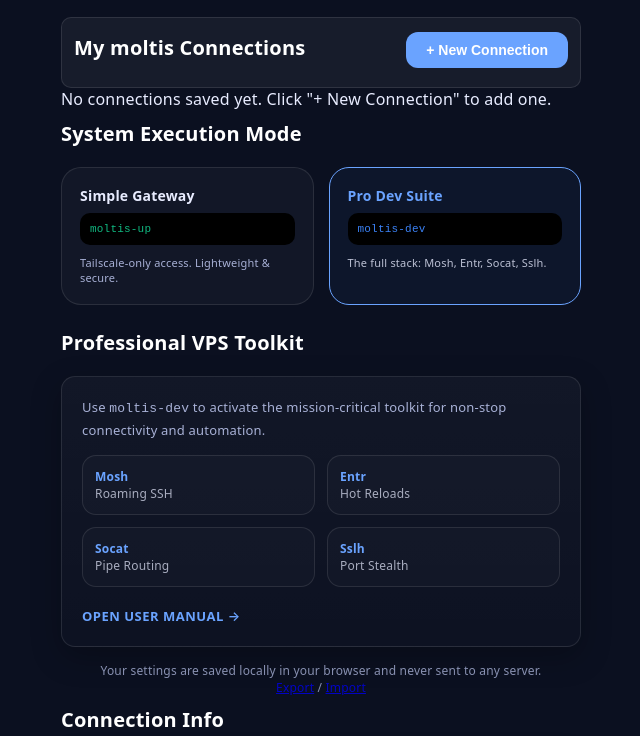
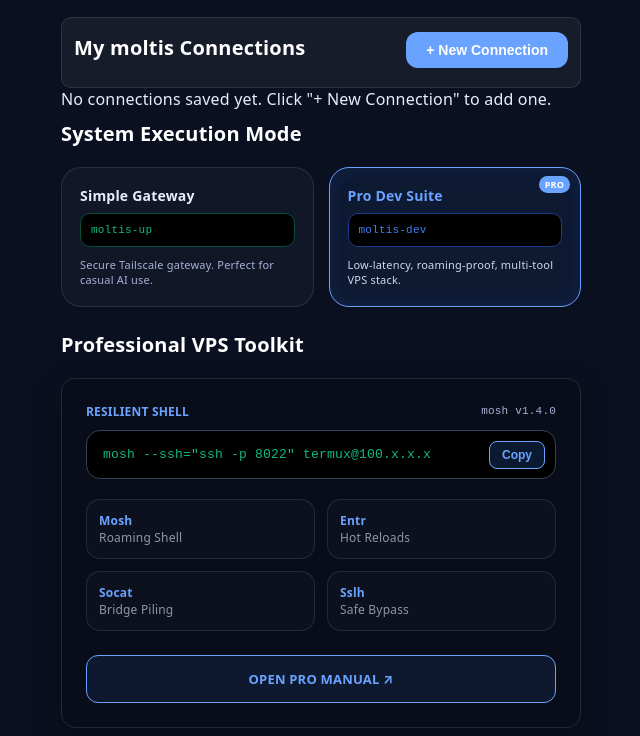
Before and after one commit to Muxd21/moltis-termux, a plain HTML site: page index.html in a window 1280 px wide. Shown: the part 110-846 px from the top of the page, without its empty margins (319-959 px from the left). Drawn offline with Linux system fonts and the light colour scheme.

Commit message:
Docs: Update README and Dashboard with Professional Suite usage guides

```diff
--- a/index.html
+++ b/index.html
@@ -407,50 +407,67 @@
       <div class="card-title">System Execution Mode</div>
       <div style="display: grid; grid-template-columns: 1fr 1fr; gap: 15px; margin-bottom: 24px;">
         <div
-          style="background: rgba(255,255,255,0.03); padding: 18px; border-radius: 20px; border: 1px solid var(--border);">
+          style="background: rgba(255,255,255,0.03); padding: 18px; border-radius: 20px; border: 1px solid var(--border); position: relative; overflow: hidden;">
           <h4 style="color: var(--text); font-size: 14px; margin-bottom: 8px;">Simple Gateway</h4>
           <code
-            style="display: block; background: #000; padding: 10px; border-radius: 10px; color: #10b981; font-size: 11px; margin-bottom: 10px;">moltis-up</code>
-          <p style="font-size: 11px; color: var(--muted); line-height: 1.4;">Tailscale-only access. Lightweight &
-            secure.</p>
+            style="display: block; background: #000; padding: 10px; border-radius: 10px; color: #10b981; font-size: 11px; margin-bottom: 10px; border: 1px solid #064e3b;">moltis-up</code>
+          <p style="font-size: 11px; color: var(--muted); line-height: 1.4;">Secure Tailscale gateway. Perfect for
+            casual AI use.</p>
         </div>
         <div
-          style="background: rgba(59, 130, 246, 0.05); padding: 18px; border-radius: 20px; border: 1px solid var(--accent);">
+          style="background: rgba(59, 130, 246, 0.08); padding: 18px; border-radius: 20px; border: 1px solid var(--accent); position: relative; overflow: hidden; box-shadow: inset 0 0 20px rgba(59, 130, 246, 0.1);">
+          <div
+            style="position: absolute; top: 8px; right: 10px; background: var(--accent); color: white; font-size: 9px; padding: 2px 6px; border-radius: 20px; font-weight: 800; text-transform: uppercase;">
+            PRO</div>
           <h4 style="color: var(--accent); font-size: 14px; margin-bottom: 8px;">Pro Dev Suite</h4>
           <code
-            style="display: block; background: #000; padding: 10px; border-radius: 10px; color: #3b82f6; font-size: 11px; margin-bottom: 10px;">moltis-dev</code>
-          <p style="font-size: 11px; color: var(--text); line-height: 1.4; opacity: 0.8;">The full stack: Mosh, Entr,
-            Socat, Sslh.</p>
+            style="display: block; background: #000; padding: 10px; border-radius: 10px; color: #3b82f6; font-size: 11px; margin-bottom: 10px; border: 1px solid #1e3a8a;">moltis-dev</code>
+          <p style="font-size: 11px; color: var(--text); line-height: 1.4; opacity: 0.9;">Low-latency, roaming-proof,
+            multi-tool VPS stack.</p>
         </div>
       </div>
 
       <!-- VPS Toolkit -->
       <div class="card-title">Professional VPS Toolkit</div>
-      <div class="container" style="padding: 20px;">
-        <p style="font-size: 13px; color: var(--muted); line-height: 1.6; margin-bottom: 15px;">
-          Use <code>moltis-dev</code> to activate the mission-critical toolkit for non-stop connectivity and automation.
-        </p>
-        <div style="display: grid; grid-template-columns: 1fr 1fr; gap: 12px;">
+      <div class="container" style="padding: 24px; background: rgba(0,0,0,0.2); border: 1px solid #1e293b;">
+        <div style="margin-bottom: 15px;">
+          <div style="display: flex; justify-content: space-between; align-items: center; margin-bottom: 10px;">
+            <span style="font-size: 12px; color: var(--accent); font-weight: 700; text-transform: uppercase;">Resilient
+              Shell</span>
+            <code style="font-size: 11px; color: var(--muted);">mosh v1.4.0</code>
+          </div>
+          <div class="command-box" style="padding-bottom: 16px; border: 1px solid #334155;">
+            <code id="moshConnectCmd">mosh --ssh="ssh -p 8022" termux@<span id="targetIp">100.x.x.x</span></code>
+            <button class="btn-copy" style="position: absolute; right: 10px; top: 10px;"
+              onclick="copyElementText('moshConnectCmd', this)">Copy</button>
+          </div>
+        </div>
+
+        <div style="display: grid; grid-template-columns: 1fr 1fr; gap: 12px; margin-top: 20px;">
           <div
-            style="background: rgba(255,255,255,0.02); padding: 12px; border-radius: 14px; border: 1px solid var(--border); font-size: 12px;">
-            <strong style="color: var(--accent);">Mosh</strong><br><span style="opacity:0.7">Roaming SSH</span>
+            style="background: rgba(255,255,255,0.02); padding: 12px; border-radius: 14px; border: 1px solid var(--border); font-size: 12px; transition: 0.3s; cursor: help;"
+            title="Survives network roaming & lag">
+            <strong style="color: var(--accent);">Mosh</strong><br><span style="opacity:0.6">Roaming Shell</span>
           </div>
           <div
-            style="background: rgba(255,255,255,0.02); padding: 12px; border-radius: 14px; border: 1px solid var(--border); font-size: 12px;">
-            <strong style="color: var(--accent);">Entr</strong><br><span style="opacity:0.7">Hot Reloads</span>
+            style="background: rgba(255,255,255,0.02); padding: 12px; border-radius: 14px; border: 1px solid var(--border); font-size: 12px; transition: 0.3s; cursor: help;"
+            title="Auto-reloads project on save">
+            <strong style="color: var(--accent);">Entr</strong><br><span style="opacity:0.6">Hot Reloads</span>
           </div>
           <div
-            style="background: rgba(255,255,255,0.02); padding: 12px; border-radius: 14px; border: 1px solid var(--border); font-size: 12px;">
-            <strong style="color: var(--accent);">Socat</strong><br><span style="opacity:0.7">Pipe Routing</span>
+            style="background: rgba(255,255,255,0.02); padding: 12px; border-radius: 14px; border: 1px solid var(--border); font-size: 12px; transition: 0.3s; cursor: help;"
+            title="Network pipe and plumbing tool">
+            <strong style="color: var(--accent);">Socat</strong><br><span style="opacity:0.6">Bridge Piling</span>
           </div>
           <div
-            style="background: rgba(255,255,255,0.02); padding: 12px; border-radius: 14px; border: 1px solid var(--border); font-size: 12px;">
-            <strong style="color: var(--accent);">Sslh</strong><br><span style="opacity:0.7">Port Stealth</span>
+            style="background: rgba(255,255,255,0.02); padding: 12px; border-radius: 14px; border: 1px solid var(--border); font-size: 12px; transition: 0.3s; cursor: help;"
+            title="Stealth access through port 443">
+            <strong style="color: var(--accent);">Sslh</strong><br><span style="opacity:0.6">Safe Bypass</span>
           </div>
         </div>
         <a href="https://github.com/Muxd21/moltis-termux/blob/vps/README.md" target="_blank"
-          style="display: inline-block; margin-top: 20px; font-size: 13px; color: var(--accent); text-decoration: none; font-weight: 600; text-transform: uppercase; letter-spacing: 0.5px;">Open
-          User Manual →</a>
+          style="display: block; width: 100%; margin-top: 24px; padding: 14px; text-align: center; background: rgba(59, 130, 246, 0.1); border: 1px solid var(--accent); border-radius: 12px; color: var(--accent); text-decoration: none; font-size: 13px; font-weight: 700; transition: 0.3s;">OPEN
+          PRO MANUAL ↗</a>
       </div>
       <div class="storage-info">
         <p data-i18n="storageInfo">Your settings are saved locally in your browser and never sent to any server.</p>
@@ -1138,6 +1155,8 @@
 
       document.getElementById('sshConnectCmd').textContent = sshConnectCmd;
       document.getElementById('sshCmd').textContent = sshCmd;
+      document.getElementById('targetIp').textContent = d.phoneIp || '100.x.x.x';
+
       const link = document.getElementById('dashLink');
       link.href = complete ? dashUrl : '#';
       link.textContent = t('openDashboard');
@@ -1243,22 +1262,22 @@
       }
     }
 
-    function copySshConnect(btn) {
-      const text = document.getElementById('sshConnectCmd').textContent;
+    function copyElementText(id, btn) {
+      const text = document.getElementById(id).textContent;
       navigator.clipboard.writeText(text).then(() => {
+        const originalText = btn.textContent;
         btn.textContent = t('copied');
         btn.classList.add('copied');
-        setTimeout(() => { btn.textContent = t('copy'); btn.classList.remove('copied'); }, 1500);
+        setTimeout(() => { btn.textContent = originalText; btn.classList.remove('copied'); }, 1500);
       });
     }
 
+    function copySshConnect(btn) {
+      copyElementText('sshConnectCmd', btn);
+    }
+
     function copyCmd(btn) {
-      const text = document.getElementById('sshCmd').textContent;
-      navigator.clipboard.writeText(text).then(() => {
-        btn.textContent = t('copied');
-        btn.classList.add('copied');
-        setTimeout(() => { btn.textContent = t('copy'); btn.classList.remove('copied'); }, 1500);
-      });
+      copyElementText('sshCmd', btn);
     }
 
     function exportDevices() {
```
Also changed, not shown: 1 other file.
